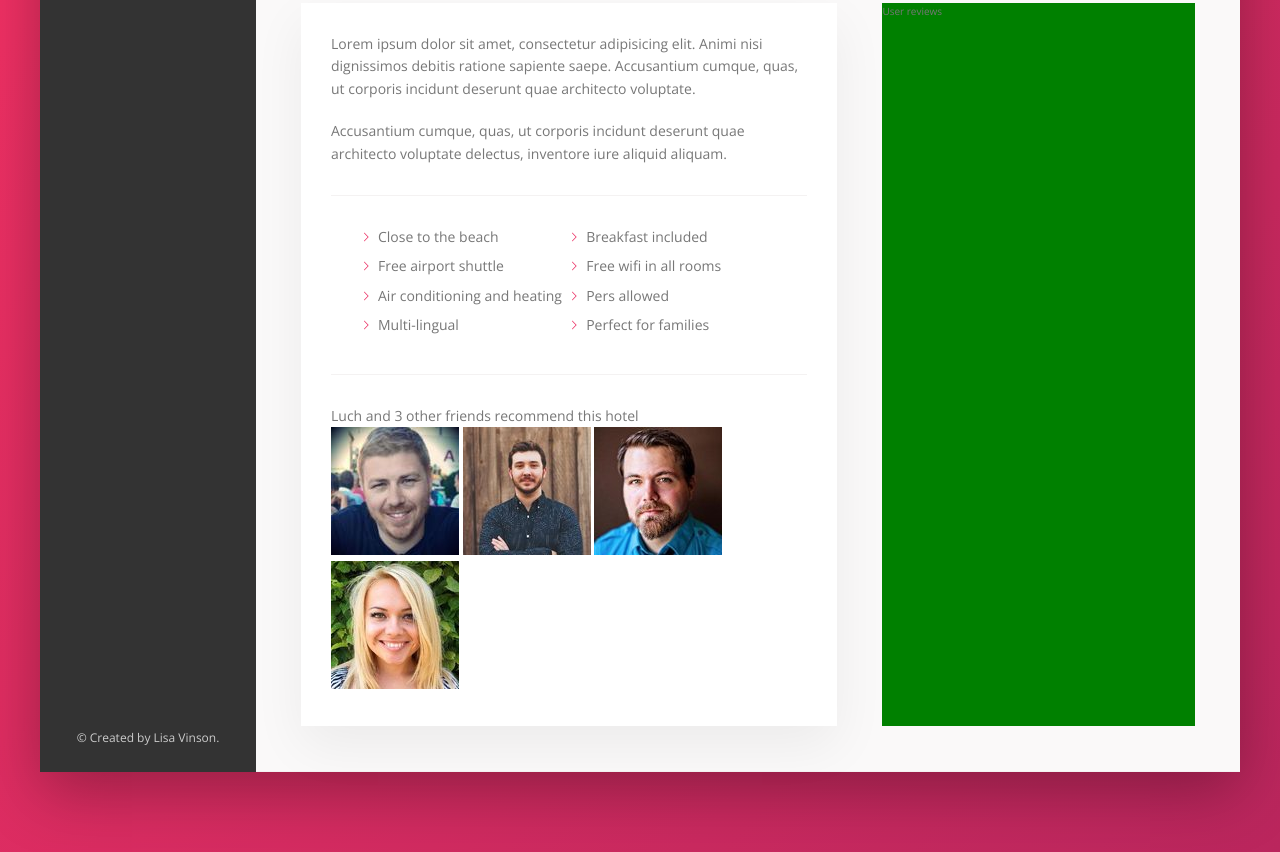
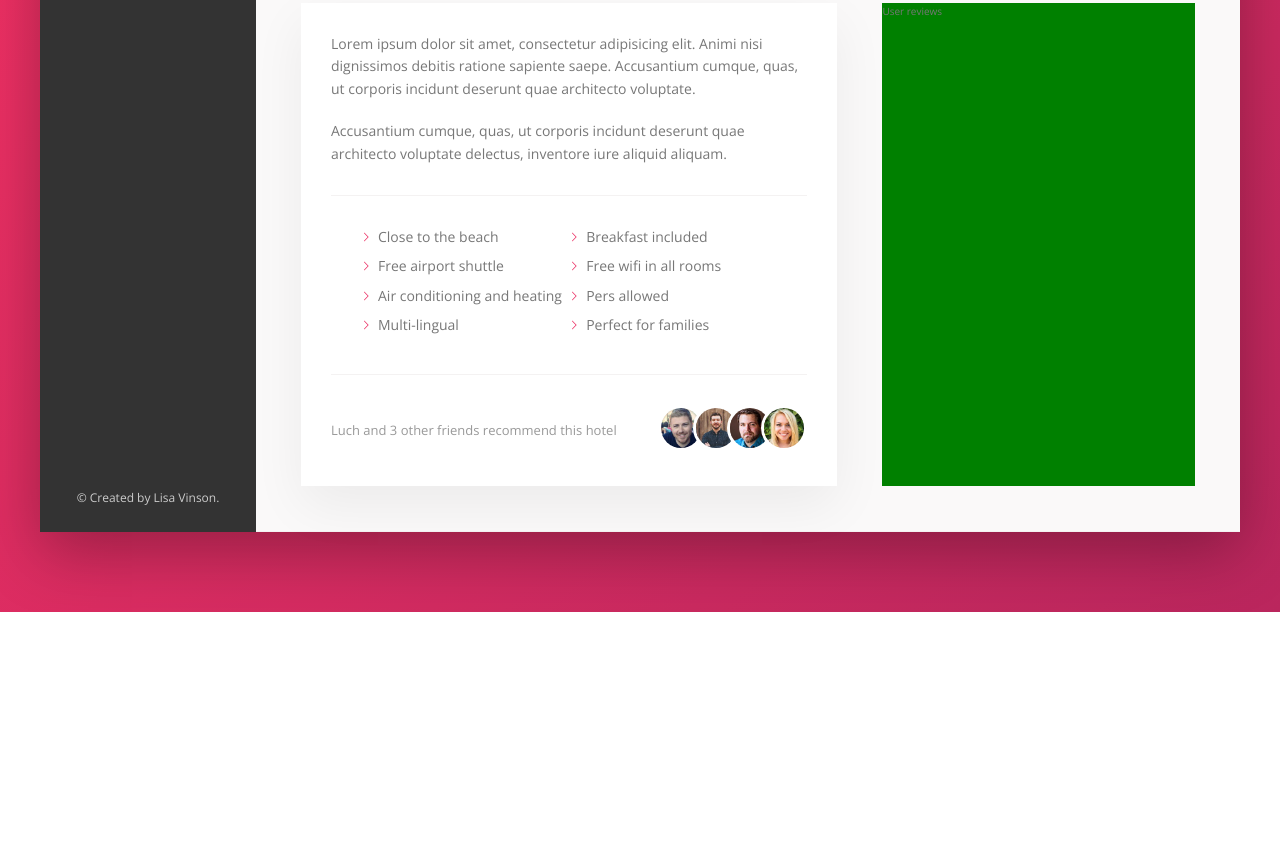
Before and after one commit to LiVinson/trillo-travels, a website: page index.html in a window 1280 px wide. Shown: the part 644-1496 px from the top of the page. After the commit the page ends 1256 px from the top, so only its background shows below. Drawn offline with nearby package versions, Linux system fonts and the light colour scheme.

Commit message:
added styling to recommendation section. Made 4 images curcular, overlapping, with white border. Centered text and images vertically with space between.

```diff
--- a/sass/components/_recommendations.scss
+++ b/sass/components/_recommendations.scss
@@ -0,0 +1,28 @@
+.recommend {
+    font-size: 1.3rem;
+    color: var(--color-gray-dark-3);
+    display: flex;
+    align-items: center;
+    justify-content: space-between;
+
+    &__count {
+
+    }
+
+    &__friends {
+
+
+    }
+
+    &__photo {
+        box-sizing: content-box;
+        height: 4rem;
+        width: 4rem;
+        border-radius: 50%;
+        border: 3px solid #fff;
+
+        &:not(:last-child) {
+            margin-right: -1.5rem;
+        }
+    }
+}
```
Also changed, not shown: css/style.css.
